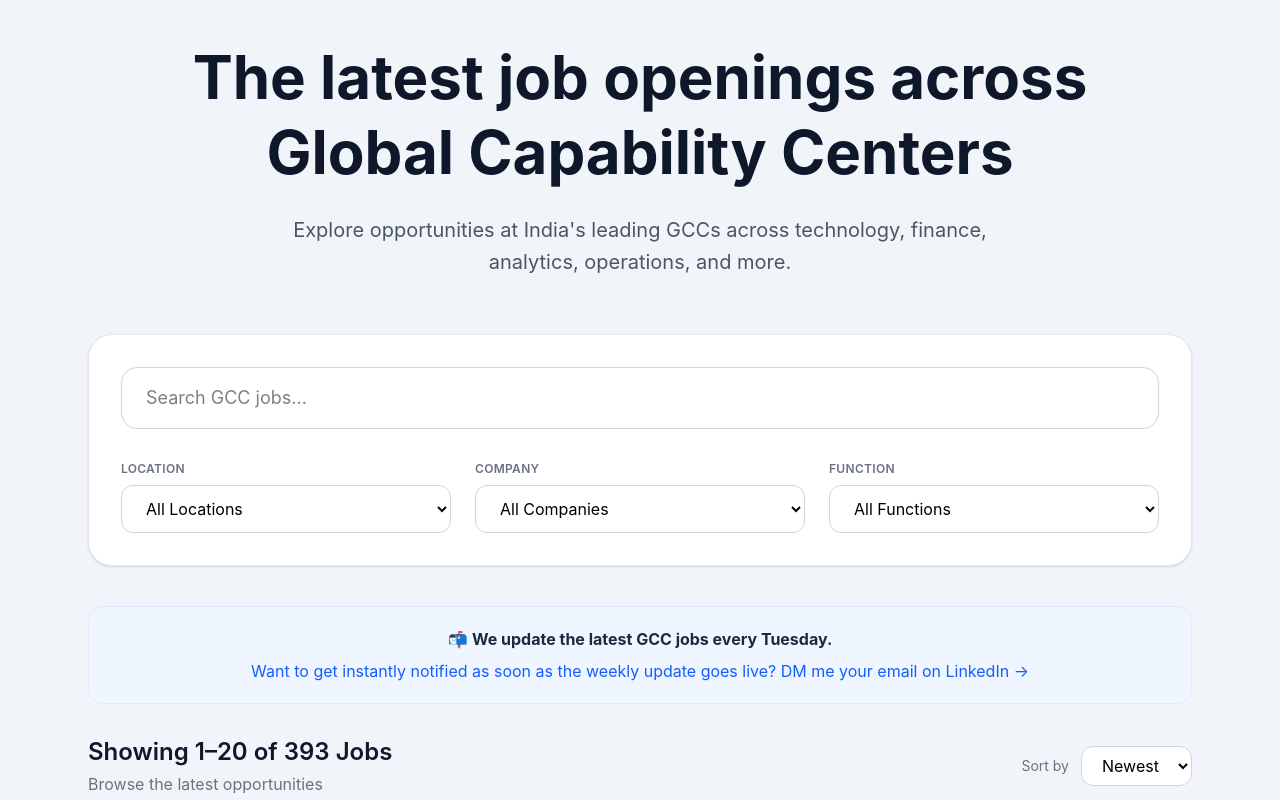
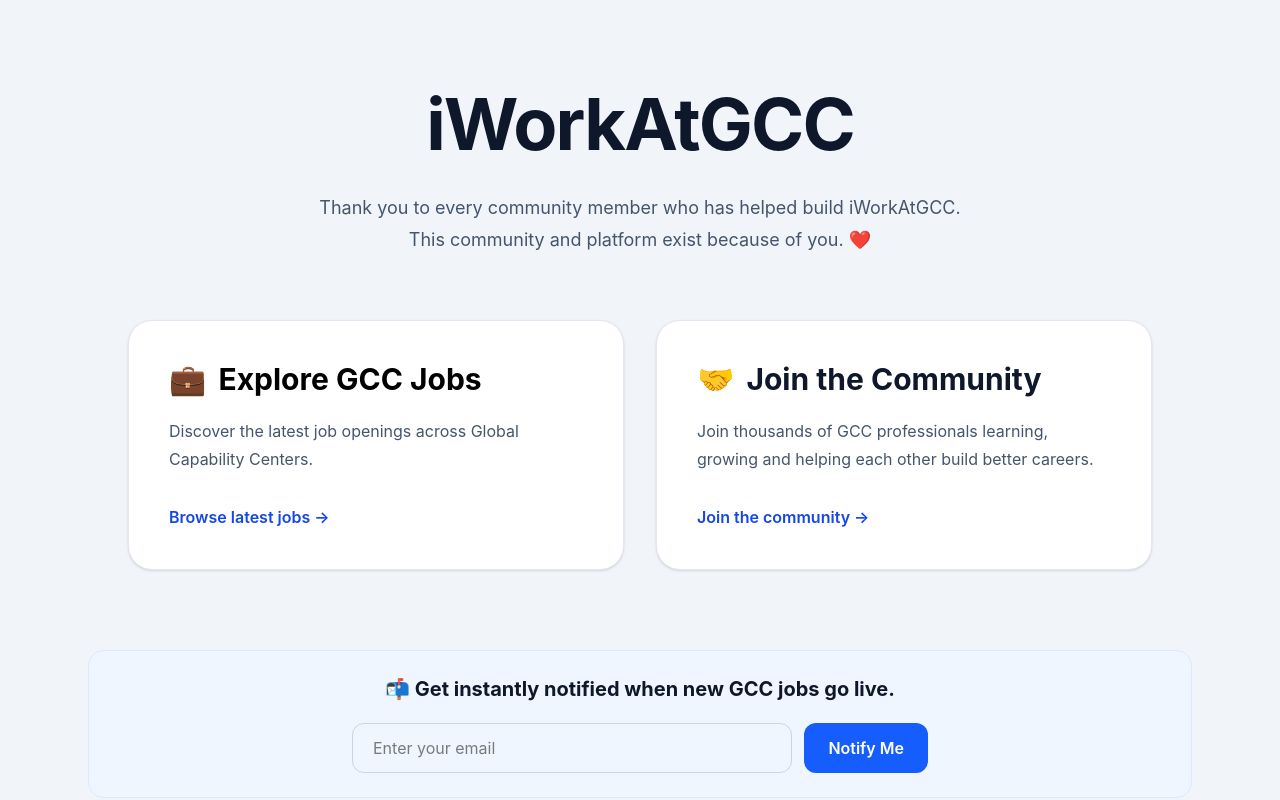
Before and after one commit to Rishigcc/gcc-job-board, a React (Vite) app: page / in a window 1280 px wide. Shown: the top 800 px of the page. Built offline with nearby package versions, Linux system fonts and the light colour scheme.

Commit message:
Add community landing page and email signup

```diff
--- a/src/App.jsx
+++ b/src/App.jsx
@@ -1,10 +1,11 @@
-import { useEffect, useMemo, useState } from "react";
+import { useEffect, useMemo, useRef, useState } from "react";
 import Header from "./components/Header";
 import Filters from "./components/Filters";
 import JobCard from "./components/JobCard";
 import ResultsBar from "./components/ResultsBar";
 import LoadingCard from "./components/LoadingCard";
 import Footer from "./components/Footer";
+import EmailSignup from "./components/EmailSignup";
 
 const JOBS_PER_PAGE = 20;
 
@@ -54,6 +55,21 @@
   const [sortBy, setSortBy] = useState("newest");
   const [currentPage, setCurrentPage] = useState(1);
   const [loading, setLoading] = useState(true);
+  const jobsSectionRef = useRef(null);
+
+const scrollToJobs = () => {
+  if (!jobsSectionRef.current) return;
+
+  const y =
+    jobsSectionRef.current.getBoundingClientRect().top +
+    window.pageYOffset -
+    30;
+
+  window.scrollTo({
+    top: y,
+    behavior: "smooth",
+  });
+};
 
   useEffect(() => {
     setLoading(true);
@@ -158,8 +174,11 @@
     <div className="min-h-screen bg-slate-100 py-10">
       <div className="max-w-6xl mx-auto px-6">
 
-        <Header />
+        <Header scrollToJobs={scrollToJobs} />
 
+        <EmailSignup />
+
+     <div ref={jobsSectionRef}>
   <Filters
     search={search}
     setSearch={setSearch}
@@ -173,22 +192,11 @@
     setJobFunction={setJobFunction}
     functions={functions}
   />
-<div className="mb-8 rounded-2xl border border-blue-100 bg-blue-50 px-6 py-5 text-center">
+</div>
 
-  <p className="text-slate-800 font-medium">
-    📬 <strong>We update the latest GCC jobs every Tuesday.</strong>
-  </p>
 
-  <a
-    href="https://www.linkedin.com/in/therishinigam/"
-    target="_blank"
-    rel="noreferrer"
-    className="mt-2 inline-block text-blue-600 hover:underline"
-  >
-    Want to get instantly notified as soon as the weekly update goes live? DM me your email on LinkedIn →
-  </a>
 
-</div>
+
         <ResultsBar
           jobCount={filteredJobs.length}
           sortBy={sortBy}
--- /dev/null
+++ b/src/components/EmailSignup.jsx
@@ -0,0 +1,110 @@
+import { useState } from "react";
+
+const WEB_APP_URL =
+  "https://script.google.com/macros/s/AKfycbz4_onOCW_RAXOpJrrQpembB20dGUP808zVy-8CcqRg6Spocwd6BdpYLjfX24HRKRN9BA/exec";
+
+function EmailSignup() {
+  const [email, setEmail] = useState("");
+  const [loading, setLoading] = useState(false);
+  const [submitted, setSubmitted] = useState(false);
+  const [alreadySubscribed, setAlreadySubscribed] = useState(false);
+  const [error, setError] = useState("");
+
+  const handleSubmit = async () => {
+    setError("");
+
+    const cleanedEmail = email.trim().toLowerCase();
+
+    if (!cleanedEmail) {
+      setError("Please enter your email.");
+      return;
+    }
+
+    const emailRegex = /^[^\s@]+@[^\s@]+\.[^\s@]+$/;
+
+    if (!emailRegex.test(cleanedEmail)) {
+      setError("Please enter a valid email address.");
+      return;
+    }
+
+    try {
+      setLoading(true);
+
+      const response = await fetch(WEB_APP_URL, {
+        method: "POST",
+        body: JSON.stringify({
+          email: cleanedEmail,
+        }),
+      });
+
+      const data = await response.json();
+
+      if (data.success) {
+        setSubmitted(true);
+      } else if (data.duplicate) {
+        setAlreadySubscribed(true);
+      } else {
+        setError("Something went wrong. Please try again.");
+      }
+    } catch (err) {
+      setError("Something went wrong. Please try again.");
+    } finally {
+      setLoading(false);
+    }
+  };
+
+  if (submitted || alreadySubscribed) {
+    return (
+      <div className="mb-8 rounded-2xl border border-green-200 bg-green-50 px-6 py-6 text-center">
+        <h3 className="text-xl font-bold text-green-700">
+          {alreadySubscribed
+            ? "😊 You're already subscribed!"
+            : "✅ You're in!"}
+        </h3>
+
+        <p className="mt-2 text-slate-700">
+          We'll notify you whenever new GCC jobs go live.
+        </p>
+      </div>
+    );
+  }
+
+  return (
+    <div className="mb-8 rounded-2xl border border-blue-100 bg-blue-50 px-6 py-6 text-center">
+      <h3 className="text-lg md:text-xl font-bold text-slate-900">
+        📬 Get instantly notified when new GCC jobs go live.
+      </h3>
+
+      <div className="mt-5 flex flex-col sm:flex-row gap-3 max-w-xl mx-auto">
+        <input
+          type="email"
+          placeholder="Enter your email"
+          value={email}
+          onChange={(e) => setEmail(e.target.value)}
+          onKeyDown={(e) => {
+            if (e.key === "Enter") {
+              handleSubmit();
+            }
+          }}
+          className="flex-1 rounded-xl border border-slate-300 px-5 py-3 focus:outline-none focus:ring-2 focus:ring-blue-500"
+        />
+
+        <button
+          onClick={handleSubmit}
+          disabled={loading}
+          className="rounded-xl bg-blue-600 px-6 py-3 font-semibold text-white transition hover:bg-blue-700 disabled:opacity-60"
+        >
+          {loading ? "Submitting..." : "Notify Me"}
+        </button>
+      </div>
+
+      {error && (
+        <p className="mt-3 text-sm text-red-600">
+          {error}
+        </p>
+      )}
+    </div>
+  );
+}
+
+export default EmailSignup;
--- a/src/components/Header.jsx
+++ b/src/components/Header.jsx
@@ -1,26 +1,97 @@
-function Header() {
+function Header({ scrollToJobs }) {
   return (
-    <div className="text-center mb-10 md:mb-14">
+    <div className="text-center pt-8 md:pt-12 pb-12 md:pb-20">
 
-      {/* Desktop Heading */}
-      <h1 className="hidden md:block text-6xl font-bold text-slate-900 leading-tight max-w-5xl mx-auto">
-        The latest job openings across
-        <br />
-        Global Capability Centers
+      <h1 className="text-5xl md:text-7xl font-bold tracking-tight text-slate-900">
+        iWorkAtGCC
       </h1>
 
-      {/* Mobile Heading */}
-      <h1 className="block md:hidden text-4xl font-bold text-slate-900 leading-tight">
-        The latest job openings
+      <p className="mt-5 md:mt-8 text-sm md:text-lg text-slate-600 max-w-3xl mx-auto leading-7 md:leading-8 px-4">
+        Thank you to every community member who has helped build iWorkAtGCC.
         <br />
-        across GCCs
-      </h1>
+        This community and platform exist because of you. ❤️
+      </p>
 
-      {/* Desktop Subtitle */}
-      <p className="hidden md:block mt-6 text-xl text-gray-600 max-w-3xl mx-auto leading-8">
-        Explore opportunities at India's leading GCCs across technology,
-        finance, analytics, operations, and more.
-      </p>
+      <div className="mt-8 md:mt-16 grid md:grid-cols-2 gap-5 md:gap-8 max-w-5xl mx-auto">
+
+        {/* Explore GCC Jobs */}
+
+        <button
+          onClick={scrollToJobs}
+          className="
+            bg-white
+            border
+            border-slate-200
+            rounded-2xl md:rounded-3xl
+            p-6 md:p-10
+            text-left
+            shadow-sm
+            cursor-pointer
+            hover:bg-blue-50
+            hover:border-blue-200
+            hover:-translate-y-1
+            hover:shadow-xl
+            transition
+            duration-300
+          "
+        >
+
+          <h2 className="flex items-center gap-3 text-2xl md:text-3xl font-bold">
+            <span className="text-3xl">💼</span>
+            Explore GCC Jobs
+          </h2>
+
+          <p className="mt-4 md:mt-5 text-sm md:text-base text-slate-600 leading-7">
+            Discover the latest job openings across Global Capability Centers.
+          </p>
+
+          <div className="mt-5 md:mt-8 font-semibold text-blue-700">
+            Browse latest jobs →
+          </div>
+
+        </button>
+
+        {/* Join Community */}
+
+        <a
+          href="https://www.linkedin.com/company/iworkatgcc/"
+          target="_blank"
+          rel="noopener noreferrer"
+          className="
+            block
+            bg-white
+            border
+            border-slate-200
+            rounded-2xl md:rounded-3xl
+            p-6 md:p-10
+            text-left
+            shadow-sm
+            cursor-pointer
+            hover:bg-blue-50
+            hover:border-blue-200
+            hover:-translate-y-1
+            hover:shadow-xl
+            transition
+            duration-300
+          "
+        >
+
+          <h2 className="flex items-center gap-3 text-2xl md:text-3xl font-bold text-slate-900">
+            <span className="text-3xl">🤝</span>
+            Join the Community
+          </h2>
+
+          <p className="mt-4 md:mt-5 text-sm md:text-base text-slate-600 leading-7">
+            Join thousands of GCC professionals learning, growing and helping each other build better careers.
+          </p>
+
+          <div className="mt-5 md:mt-8 font-semibold text-blue-700">
+            Join the community →
+          </div>
+
+        </a>
+
+      </div>
 
     </div>
   );
```
Also changed, not shown: src/components/Filters.jsx (+11 -11 lines). Lines whose indentation alone changed are shown as unchanged.
